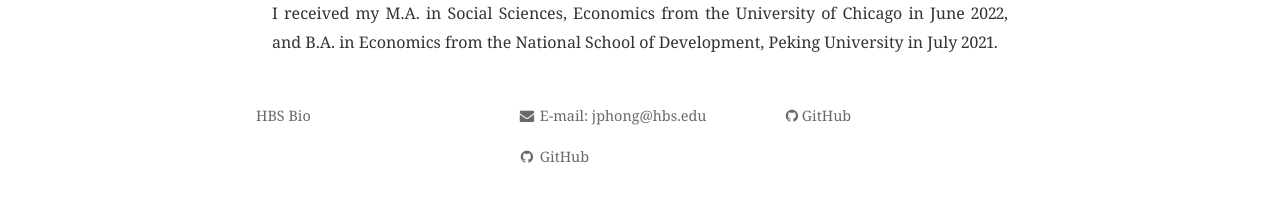
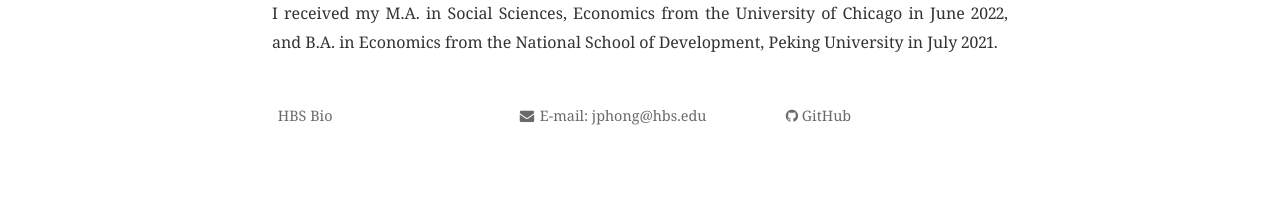
Before and after one commit to JingpengHong/JingpengHong.github.io, a Jekyll site: the page built from index.html, in a window 1280 px wide. Shown: the part 613-815 px from the top of the page. Built offline with Jekyll 4.4.1, drawn with Linux system fonts in a browser that asks for light colours; nearby versions of some CDN libraries; the list of posts is cut into pages by our own code; comment, search, counter and statistics services are not loaded; a style sheet for code colours, icons or effects is not loaded.

Commit message:
Update footer.html

```diff
--- a/_includes/footer.html
+++ b/_includes/footer.html
@@ -2,12 +2,11 @@
 
   <div class="wrapper">
     <div class="site-navigation">
-      <p><a href="https://www.linkedin.com/in/jingpeng-hong-756824158/"><i class="fa-thin fa-landmark"></i> HBS Bio</a></p>
+      <p><a href="https://www.linkedin.com/in/jingpeng-hong-756824158/"><i class="fa fa-landmark"></i> HBS Bio</a></p>
     </div>
 
     <div class="site-contact">
       <p><a href="mailto:jphong@hbs.edu"><i class="fa fa-envelope"></i> E-mail: jphong@hbs.edu </a></p>
-      <p><a href="https://www.github.com/JingpengHong"><i class="fa fa-github"></i> GitHub</a></p>
     </div>
 
     <div class="site-signature">
```
